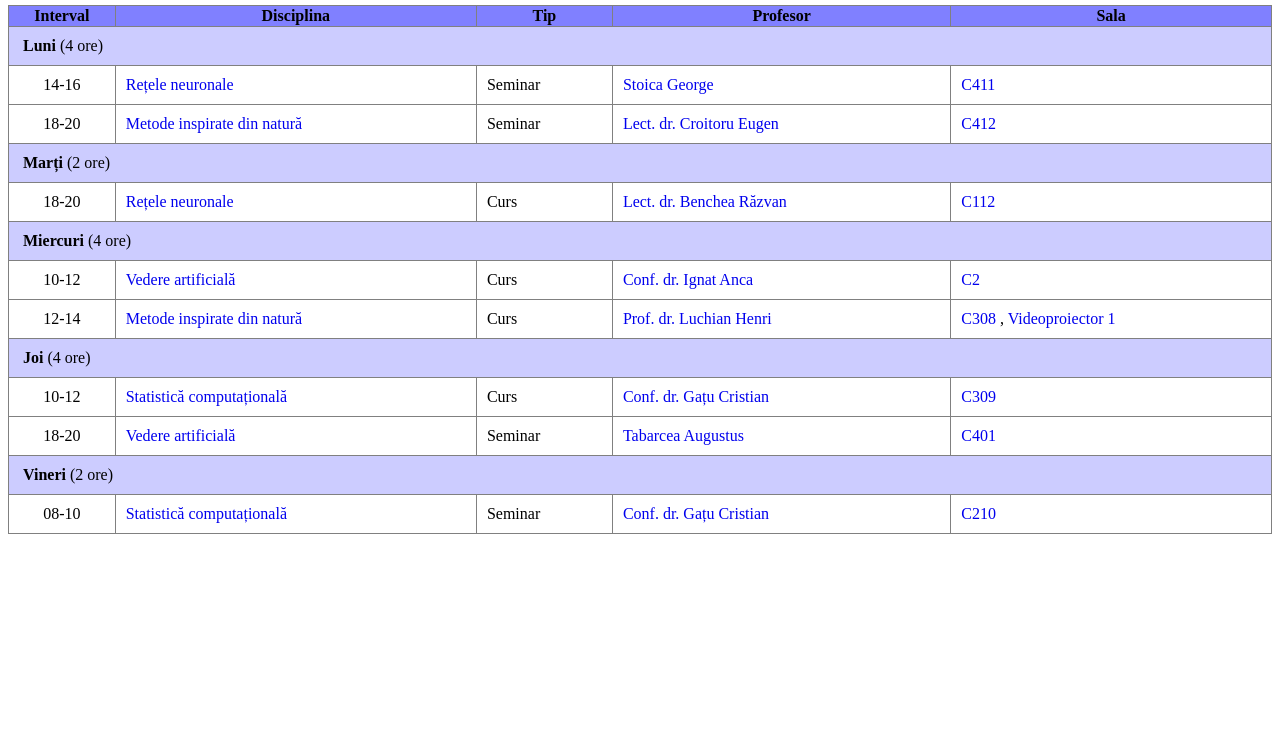
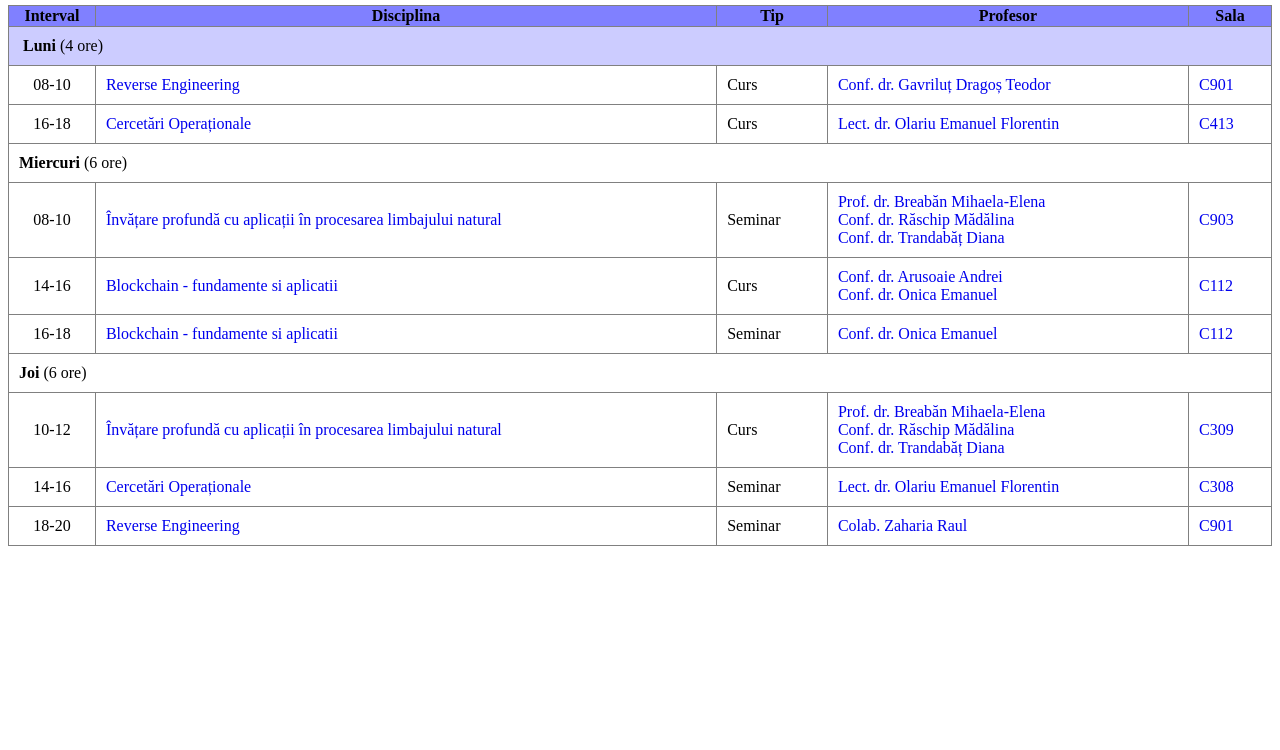
Before and after one commit to CristiFiodorov/CristiFiodorov.github.io, a plain HTML site: page index.html in a window 1280 px wide. Shown: the part 50-800 px from the top of the page. Drawn offline with Linux system fonts and the light colour scheme.

Commit message:
update orar

```diff
--- a/index.html
+++ b/index.html
@@ -12,7 +12,7 @@
 
 <body>
   <h2>
-    Orar Master inteligență artificială și optimizare, anul 1
+    Orar Master inteligență artificială și optimizare, anul 2
   </h2>
 
   <p>
@@ -32,164 +32,150 @@
         (4 ore)</td>
     </tr>
 
-    <tr>
-      <td style="text-align:center"> 14-16</td>
-      <td> <a href="../discipline/orar_rn.html">Rețele neuronale</a>
-      </td>
-      <td> Seminar
-      </td>
-      <td> <a href="../participanti/orar_stoicaG.html">Stoica George</a>
-      </td>
-      <td> <a href="../resurse/orar_C412.html" title="Corpul C">
-          C411
-        </a>
-      </td>
-    </tr>
+  <tr>
+  <td style="text-align:center"> 08-10</td>
+  <td>         <a href="../discipline/orar_re.html">Reverse Engineering</a>
+</td>
+  <td>     Curs
+</td>
+      <td>                 <a href="../participanti/orar_gavrilutDT.html">Conf. dr. Gavriluț Dragoș Teodor</a>
+</td>
+  <td>             <a href="../resurse/orar_C901.html" title="Corpul C">C901</a>
+</td>
+  </tr>
 
 
 
 
-    <tr>
-      <td style="text-align:center"> 18-20</td>
-      <td> <a href="../discipline/orar_midn.html">Metode inspirate din natură</a>
-      </td>
-      <td> Seminar
-      </td>
-      <td> <a href="../participanti/orar_croitoruE.html">Lect. dr. Croitoru Eugen</a>
-      </td>
-      <td> <a href="../resurse/orar_C412.html" title="Corpul C">
-          C412
-        </a>
-      </td>
-    </tr>
+  <tr>
+  <td style="text-align:center"> 16-18</td>
+  <td>         <a href="../discipline/orar_co.html">Cercetări Operaționale</a>
+</td>
+  <td>     Curs
+</td>
+      <td>                 <a href="../participanti/orar_olariuEF.html">Lect. dr. Olariu Emanuel Florentin</a>
+</td>
+  <td>             <a href="../resurse/orar_C413.html" title="Corpul C">C413</a>
+</td>
+  </tr>
 
 
 
 
-    <tr>
-      <td colspan=5 bgcolor=#CCCCFF>&nbsp;<b>Marți</b>
-        (2 ore) </td>
-    </tr>
+      <tr>
+          <td colspan="5"  class="td-weekly"  >
+              <b>Miercuri</b>
+               (6 ore)
+          </td>
+      </tr>
 
-    <tr>
-      <td style="text-align:center"> 18-20</td>
-      <td> <a href="../discipline/orar_rn.html">Rețele neuronale</a>
-      </td>
-      <td> Curs
-      </td>
-      <td> <a href="../participanti/orar_benchea.html">Lect. dr. Benchea Răzvan</a>
-      </td>
-      <td> <a href="../resurse/orar_C112.html" title="Corpul C">
-          C112
-        </a>
-      </td>
-    </tr>
+  <tr>
+  <td style="text-align:center"> 08-10</td>
+  <td>         <a href="../discipline/orar_îpapln.html">Învățare profundă cu aplicații în procesarea limbajului natural</a>
+</td>
+  <td>     Seminar
+</td>
+      <td>                 <a href="../participanti/orar_breabanME.html">Prof. dr. Breabăn Mihaela-Elena</a>
+          <br>
+          <a href="../participanti/orar_raschipM.html">Conf. dr. Răschip Mădălina</a>
+          <br>
+          <a href="../participanti/orar_trandabatD.html">Conf. dr. Trandabăț Diana</a>
+</td>
+  <td>             <a href="../resurse/orar_C903.html" title="Corpul C">C903</a>
+</td>
+  </tr>
 
 
 
 
-    <tr>
-      <td colspan=5 bgcolor=#CCCCFF>&nbsp;<b>Miercuri</b>
-        (4 ore)</td>
-    </tr>
-
-    <tr>
-      <td style="text-align:center"> 10-12</td>
-      <td> <a href="../discipline/orar_va.html">Vedere artificială</a>
-      </td>
-      <td> Curs
-      </td>
-      <td> <a href="../participanti/orar_ignat_a.html">Conf. dr. Ignat Anca</a>
-      </td>
-      <td> <a href="../resurse/orar_C2.html" title="Corpul C">
-          C2
-        </a>
-      </td>
-    </tr>
+  <tr>
+  <td style="text-align:center"> 14-16</td>
+  <td>         <a href="../discipline/orar_bfa.html">Blockchain - fundamente si aplicatii</a>
+</td>
+  <td>     Curs
+</td>
+      <td>                 <a href="../participanti/orar_arusoaieEl.html">Conf. dr. Arusoaie Andrei</a>
+          <br>
+          <a href="../participanti/orar_onicaE.html">Conf. dr. Onica Emanuel</a>
+</td>
+  <td>             <a href="../resurse/orar_C112.html" title="Corpul C">C112</a>
+</td>
+  </tr>
 
 
 
 
-    <tr>
-      <td style="text-align:center"> 12-14</td>
-      <td> <a href="../discipline/orar_midn.html">Metode inspirate din natură</a>
-      </td>
-      <td> Curs
-      </td>
-      <td> <a href="../participanti/orar_luchian_h.html">Prof. dr. Luchian Henri</a>
-      </td>
-      <td> <a href="../resurse/orar_C308.html" title="Corpul C">
-          C308
-        </a>
-        ,
-        <a href="../resurse/orar_video1.html" title="">
-          Videoproiector 1
-        </a>
-      </td>
-    </tr>
+  <tr>
+  <td style="text-align:center"> 16-18</td>
+  <td>         <a href="../discipline/orar_bfa.html">Blockchain - fundamente si aplicatii</a>
+</td>
+  <td>     Seminar
+</td>
+      <td>                 <a href="../participanti/orar_onicaE.html">Conf. dr. Onica Emanuel</a>
+</td>
+  <td>             <a href="../resurse/orar_C112.html" title="Corpul C">C112</a>
+</td>
+  </tr>
+
+
+
+      <tr>
+          <td colspan="5"  class="td-weekly"  >
+              <b>Joi</b>
+               (6 ore)
+          </td>
+      </tr>
+
+  <tr>
+  <td style="text-align:center"> 10-12</td>
+  <td>         <a href="../discipline/orar_îpapln.html">Învățare profundă cu aplicații în procesarea limbajului natural</a>
+</td>
+  <td>     Curs
+</td>
+      <td>                 <a href="../participanti/orar_breabanME.html">Prof. dr. Breabăn Mihaela-Elena</a>
+          <br>
+          <a href="../participanti/orar_raschipM.html">Conf. dr. Răschip Mădălina</a>
+          <br>
+          <a href="../participanti/orar_trandabatD.html">Conf. dr. Trandabăț Diana</a>
+</td>
+  <td>             <a href="../resurse/orar_C309.html" title="Corpul C">C309</a>
+</td>
+  </tr>
 
 
 
 
-    <tr>
-      <td colspan=5 bgcolor=#CCCCFF>&nbsp;<b>Joi</b>
-        (4 ore)</td>
-    </tr>
-    <tr>
-      <td style="text-align:center"> 10-12</td>
-      <td> <a href="../discipline/orar_sc.html">Statistică computațională</a>
-      </td>
-      <td> Curs
-      </td>
-      <td> <a href="../participanti/orar_gatu.html">Conf. dr. Gațu Cristian</a>
-      </td>
-      <td> <a href="../resurse/orar_C309.html" title="Corpul C">
-          C309
-        </a>
-      </td>
-    </tr>
-
-    <tr>
-      <td style="text-align:center"> 18-20</td>
-      <td> <a href="../discipline/orar_va.html">Vedere artificială</a>
-      </td>
-      <td> Seminar
-      </td>
-      <td> <a href="../participanti/orar_tabarcea.html">Tabarcea Augustus</a>
-      </td>
-      <td> <a href="../resurse/orar_C401.html" title="Corpul C">
-          C401
-        </a>
-      </td>
-    </tr>
+  <tr>
+  <td style="text-align:center"> 14-16</td>
+  <td>         <a href="../discipline/orar_co.html">Cercetări Operaționale</a>
+</td>
+  <td>     Seminar
+</td>
+      <td>                 <a href="../participanti/orar_olariuEF.html">Lect. dr. Olariu Emanuel Florentin</a>
+</td>
+  <td>             <a href="../resurse/orar_C308.html" title="Corpul C">C308</a>
+</td>
+  </tr>
 
 
 
 
-
-    <tr>
-      <td colspan=5 bgcolor=#CCCCFF>&nbsp;<b>Vineri</b>
-        (2 ore)</td>
-    </tr>
-    <tr>
-      <td style="text-align:center"> 08-10</td>
-      <td> <a href="../discipline/orar_sc.html">Statistică computațională</a>
-      </td>
-      <td> Seminar
-      </td>
-      <td> <a href="../participanti/orar_gatu.html">Conf. dr. Gațu Cristian</a>
-      </td>
-      <td> <a href="../resurse/orar_C210.html" title="Corpul C">
-          C210
-        </a>
-      </td>
-    </tr>
+  <tr>
+  <td style="text-align:center"> 18-20</td>
+  <td>         <a href="../discipline/orar_re.html">Reverse Engineering</a>
+</td>
+  <td>     Seminar
+</td>
+      <td>                 <a href="../participanti/orar_zahariaR.html">Colab. Zaharia Raul</a>
+</td>
+  <td>             <a href="../resurse/orar_C901.html" title="Corpul C">C901</a>
+</td>
+  </tr>
 
 
   </table>
 
 
-
 </body>
 
 </html>
```
